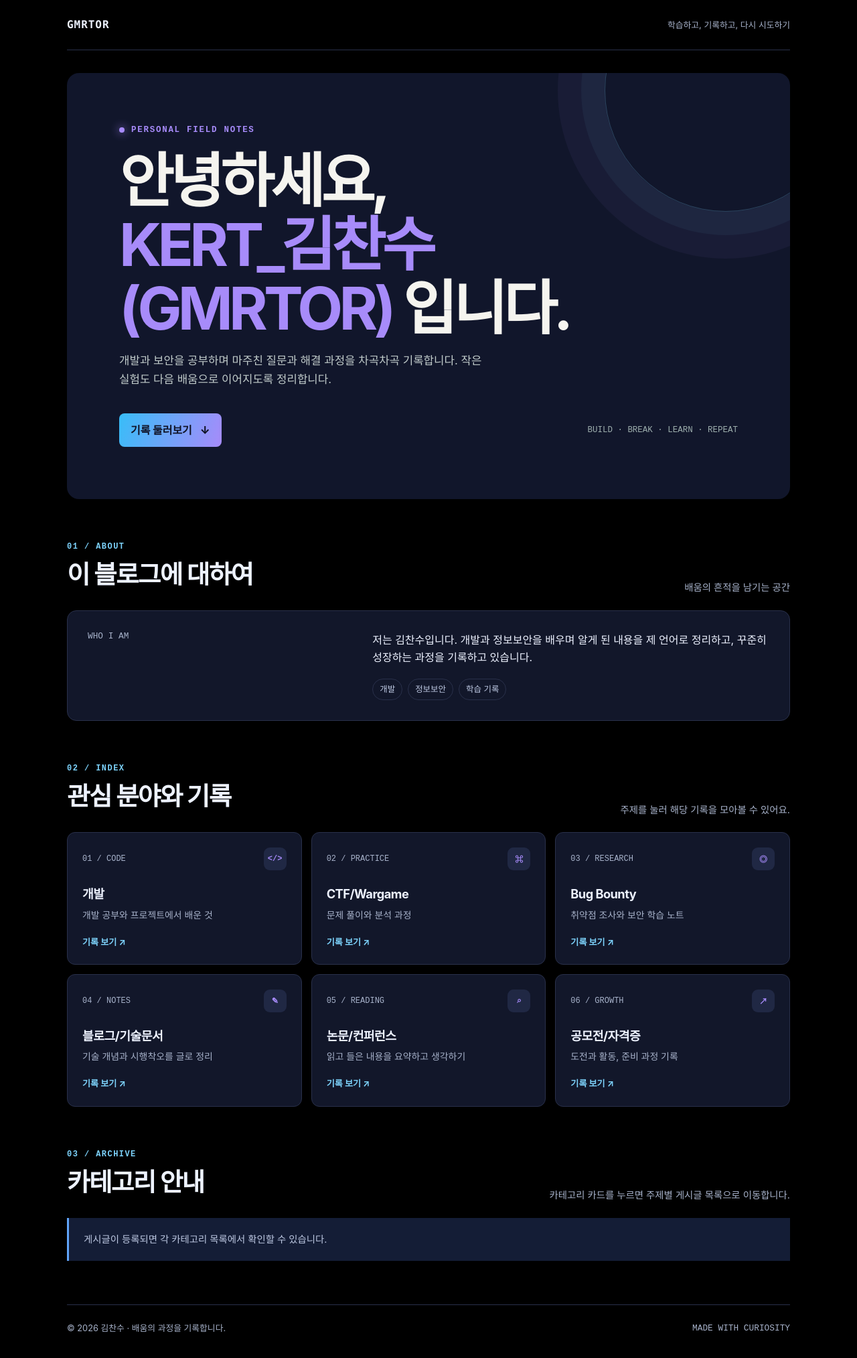
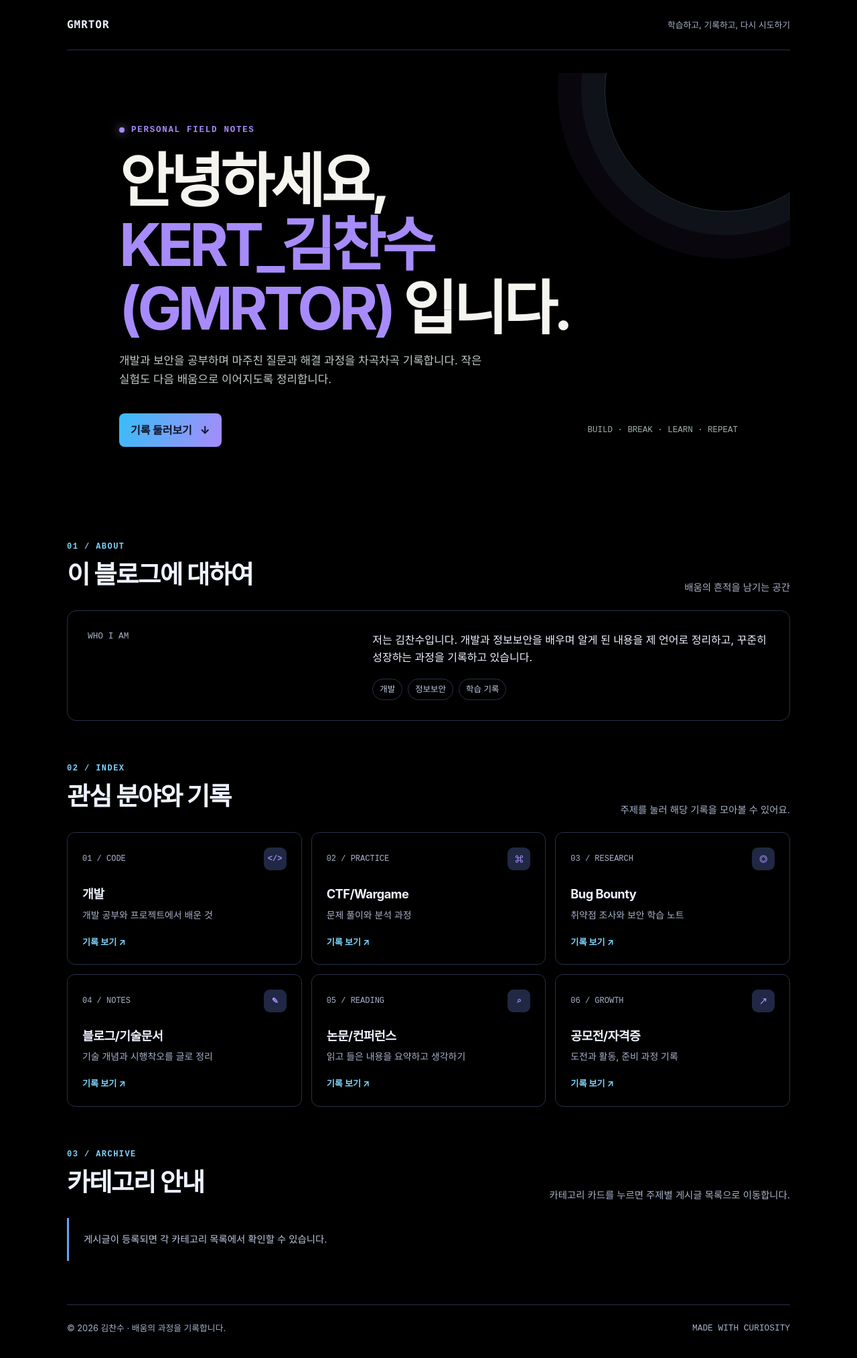
Before and after one commit to chansu8472-cpu/chansu8472-cpu.github.io, a Jekyll site: the page index.html, which Jekyll copies as it is, in a window 1280 px wide. Shown: the whole page at 67% size. Built offline with Jekyll 4.4.1, drawn with Linux system fonts in a browser that asks for light colours.

Commit message:
Make homepage sections OLED black

```diff
--- a/index.html
+++ b/index.html
@@ -7,7 +7,7 @@
   <meta name="theme-color" content="#000000">
   <title>김찬수 | Field Notes</title>
   <style>
-    :root { color-scheme: dark; --ink:#edf2ff; --muted:#a7b2ca; --paper:#000000; --card:#12172a; --line:#29304a; --green:#a78bfa; --deep:#11162b; }
+    :root { color-scheme: dark; --ink:#edf2ff; --muted:#a7b2ca; --paper:#000000; --card:#000000; --line:#29304a; --green:#a78bfa; --deep:#000000; }
     * { box-sizing:border-box; }
     html { scroll-behavior:smooth; }
     body { margin:0; background:var(--paper); color:var(--ink); font-family:Inter, Pretendard, "Noto Sans KR", system-ui, sans-serif; line-height:1.65; }
@@ -45,7 +45,7 @@
     .card h3 { margin:20px 0 5px; font-size:1.14rem; letter-spacing:-.03em; }
     .card p { margin:0; color:var(--muted); font-size:.87rem; }
     .card .arrow { margin-top:auto; padding-top:18px; color:#7dd3fc; font-size:.82rem; font-weight:700; }
-    .note { padding:20px 22px; border-left:3px solid #60a5fa; background:#141d36; color:#bdc8e2; font-size:.9rem; }
+    .note { padding:20px 22px; border-left:3px solid #60a5fa; background:#000000; color:#bdc8e2; font-size:.9rem; }
     footer { display:flex; justify-content:space-between; gap:16px; padding:24px 0 34px; border-top:1px solid var(--line); color:var(--muted); font-size:.8rem; }
     footer span:last-child { font-family:ui-monospace,monospace; }
     @media (max-width:720px) { .wrap{width:min(100% - 28px,560px)} .topbar{padding:18px 0} .hero{margin:20px 0 42px;padding:30px 24px} .hero-foot,.section-head,footer{align-items:flex-start;flex-direction:column} .hero-note{display:none} .about{grid-template-columns:1fr;gap:10px;padding:22px} .grid{grid-template-columns:1fr 1fr;gap:10px} .card{min-height:180px;padding:17px} }
```
